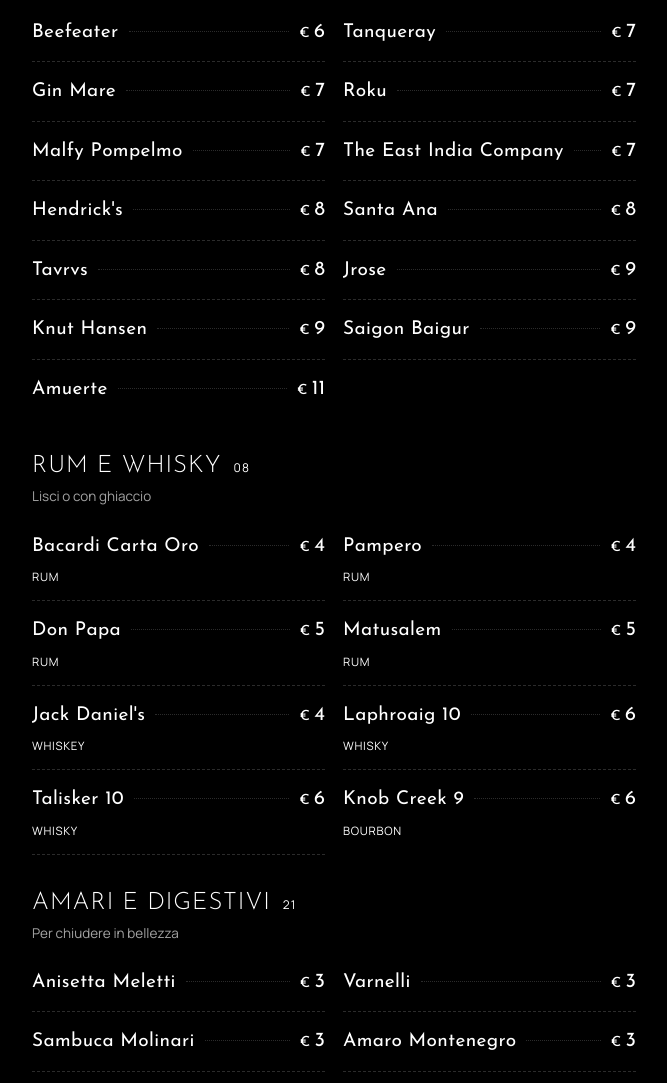
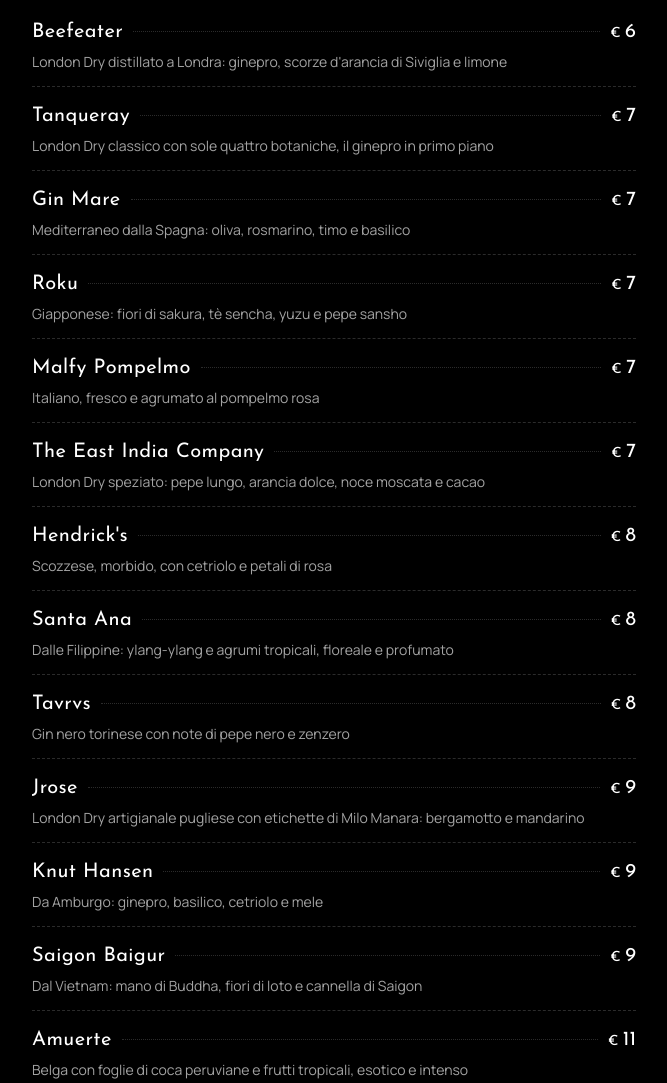
Before and after one commit to allevifrancesco12-lang/menu-bar, a plain HTML site: page index.html in a window 1280 px wide. Shown: the part 2729-3812 px from the top of the page, without its empty margins (306-973 px from the left). Drawn offline with Linux system fonts and the light colour scheme.

Commit message:
Menù: descrizioni di gin, rum e whisky
Co-Authored-By: Claude Opus 5.5 <noreply@anthropic.com>
Claude-Session: https://claude.ai/code/session_013N2C81ysG8UkQHyyHAi8AS

```diff
--- a/index.html
+++ b/index.html
@@ -145,30 +145,30 @@ const MENU = [
     { n: "Cocktail San Pellegrino", p: 3, i: "", t: ["zero"] },
     { n: "Calice di vino", p: 5, i: "", t: [] },
   ]},
-  { id: "gintonic", title: "Gin tonic", sub: "Scegli il gin, al resto pensiamo noi", list: true, items: [
-    { n: "Beefeater", p: 6, i: "", t: [] },
-    { n: "Tanqueray", p: 7, i: "", t: [] },
-    { n: "Gin Mare", p: 7, i: "", t: [] },
-    { n: "Roku", p: 7, i: "", t: [] },
-    { n: "Malfy Pompelmo", p: 7, i: "", t: [] },
-    { n: "The East India Company", p: 7, i: "", t: [] },
-    { n: "Hendrick's", p: 8, i: "", t: [] },
-    { n: "Santa Ana", p: 8, i: "", t: [] },
-    { n: "Tavrvs", p: 8, i: "", t: [] },
-    { n: "Jrose", p: 9, i: "", t: [] },
-    { n: "Knut Hansen", p: 9, i: "", t: [] },
-    { n: "Saigon Baigur", p: 9, i: "", t: [] },
-    { n: "Amuerte", p: 11, i: "", t: [] },
+  { id: "gintonic", title: "Gin tonic", sub: "Scegli il gin, al resto pensiamo noi", items: [
+    { n: "Beefeater", p: 6, i: "London Dry distillato a Londra: ginepro, scorze d'arancia di Siviglia e limone", t: [] },
+    { n: "Tanqueray", p: 7, i: "London Dry classico con sole quattro botaniche, il ginepro in primo piano", t: [] },
+    { n: "Gin Mare", p: 7, i: "Mediterraneo dalla Spagna: oliva, rosmarino, timo e basilico", t: [] },
+    { n: "Roku", p: 7, i: "Giapponese: fiori di sakura, tè sencha, yuzu e pepe sansho", t: [] },
+    { n: "Malfy Pompelmo", p: 7, i: "Italiano, fresco e agrumato al pompelmo rosa", t: [] },
+    { n: "The East India Company", p: 7, i: "London Dry speziato: pepe lungo, arancia dolce, noce moscata e cacao", t: [] },
+    { n: "Hendrick's", p: 8, i: "Scozzese, morbido, con cetriolo e petali di rosa", t: [] },
+    { n: "Santa Ana", p: 8, i: "Dalle Filippine: ylang-ylang e agrumi tropicali, floreale e profumato", t: [] },
+    { n: "Tavrvs", p: 8, i: "Gin nero torinese con note di pepe nero e zenzero", t: [] },
+    { n: "Jrose", p: 9, i: "London Dry artigianale pugliese con etichette di Milo Manara: bergamotto e mandarino", t: [] },
+    { n: "Knut Hansen", p: 9, i: "Da Amburgo: ginepro, basilico, cetriolo e mele", t: [] },
+    { n: "Saigon Baigur", p: 9, i: "Dal Vietnam: mano di Buddha, fiori di loto e cannella di Saigon", t: [] },
+    { n: "Amuerte", p: 11, i: "Belga con foglie di coca peruviane e frutti tropicali, esotico e intenso", t: [] },
   ]},
   { id: "distillati", title: "Rum e whisky", sub: "Lisci o con ghiaccio", list: true, items: [
-    { n: "Bacardi Carta Oro", p: 4, g: "Rum", t: [] },
-    { n: "Pampero", p: 4, g: "Rum", t: [] },
-    { n: "Don Papa", p: 5, g: "Rum", t: [] },
-    { n: "Matusalem", p: 5, g: "Rum", t: [] },
-    { n: "Jack Daniel's", p: 4, g: "Whiskey", t: [] },
-    { n: "Laphroaig 10", p: 6, g: "Whisky", t: [] },
-    { n: "Talisker 10", p: 6, g: "Whisky", t: [] },
-    { n: "Knob Creek 9", p: 6, g: "Bourbon", t: [] },
+    { n: "Bacardi Carta Oro", p: 4, g: "Rum", i: "Rum dorato di Porto Rico, morbido, note di vaniglia e caramello", t: [] },
+    { n: "Pampero", p: 4, g: "Rum", i: "Rum venezuelano, rotondo, note di caramello e frutta secca", t: [] },
+    { n: "Don Papa", p: 5, g: "Rum", i: "Rum delle Filippine, dolce e speziato: vaniglia, miele e frutta candita", t: [] },
+    { n: "Matusalem", p: 5, g: "Rum", i: "Rum invecchiato con metodo solera, morbido e avvolgente", t: [] },
+    { n: "Jack Daniel's", p: 4, g: "Whiskey", i: "Tennessee whiskey filtrato nel carbone d'acero, morbido e vanigliato", t: [] },
+    { n: "Laphroaig 10", p: 6, g: "Whisky", i: "Single malt di Islay, intensamente torbato, affumicato e salmastro", t: [] },
+    { n: "Talisker 10", p: 6, g: "Whisky", i: "Single malt dell'isola di Skye: torba, pepe e note marine", t: [] },
+    { n: "Knob Creek 9", p: 6, g: "Bourbon", i: "Bourbon del Kentucky invecchiato 9 anni, pieno, caramello e rovere tostato", t: [] },
   ]},
   { id: "amari", title: "Amari e digestivi", sub: "Per chiudere in bellezza", list: true, items: [
     { n: "Anisetta Meletti", p: 3 }, { n: "Varnelli", p: 3 }, { n: "Sambuca Molinari", p: 3 },
```
